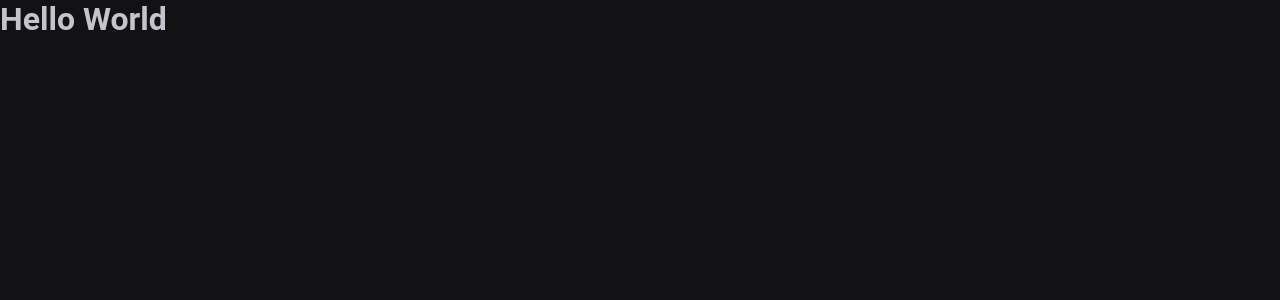
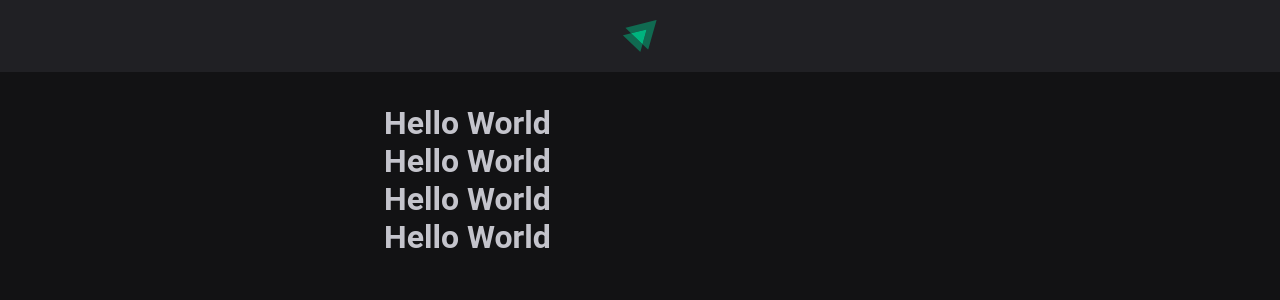
Before and after one commit to ThiagoLG/feed-project, a React (Vite) app: page / in a window 1280 px wide. Shown: the top 300 px of the page. Built offline with nearby package versions, Linux system fonts and the light colour scheme.

Commit message:
creating Header Component

```diff
--- a/src/App.jsx
+++ b/src/App.jsx
@@ -1,6 +1,20 @@
+import { Header } from "./components/Header"
+import styles from "./App.module.css"
+
 function App() {
   return (
-    <h1>Hello World</h1>
+    <>
+      <Header />
+      <div className={styles.wrapper}>
+        <aside></aside>
+        <main>
+          <h1>Hello World</h1>
+          <h1>Hello World</h1>
+          <h1>Hello World</h1>
+          <h1>Hello World</h1>
+        </main>
+      </div>
+    </>
   )
 }
 
--- /dev/null
+++ b/src/App.module.css
@@ -0,0 +1,10 @@
+.wrapper {
+  max-width: 70rem;
+  margin: 2rem auto;
+  padding: 0 1rem;
+
+  display: grid;
+  grid-template-columns: 256px 1fr;
+  gap: 2rem;
+  align-items: flex-start;
+}
--- a/src/components/Header.jsx
+++ b/src/components/Header.jsx
@@ -0,0 +1,10 @@
+import styles from "./Header.module.css";
+import logo from "../assets/logo.svg";
+
+export function Header() {
+  return (
+    <header className={styles.header}>
+      <img src={logo} alt="header logo" />
+    </header>
+  );
+}
--- a/src/components/Header.module.css
+++ b/src/components/Header.module.css
@@ -0,0 +1,10 @@
+.header {
+  background: var(--gray-800);
+  display: flex;
+  justify-content: center;
+  padding: 1.25rem 0;
+}
+
+.header img {
+  height: 2rem;
+}
```
Also changed, not shown: src/assets/logo.svg (added).
